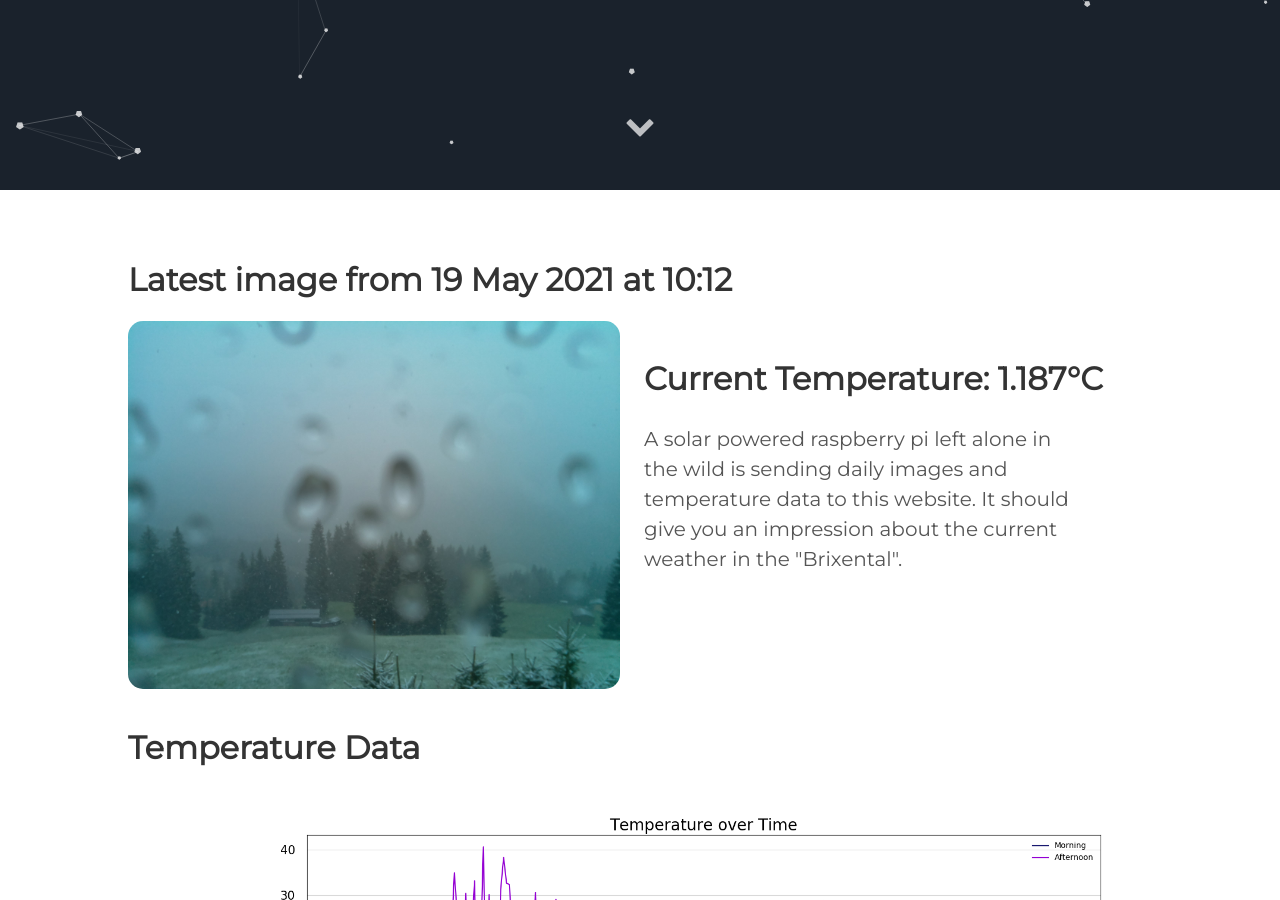
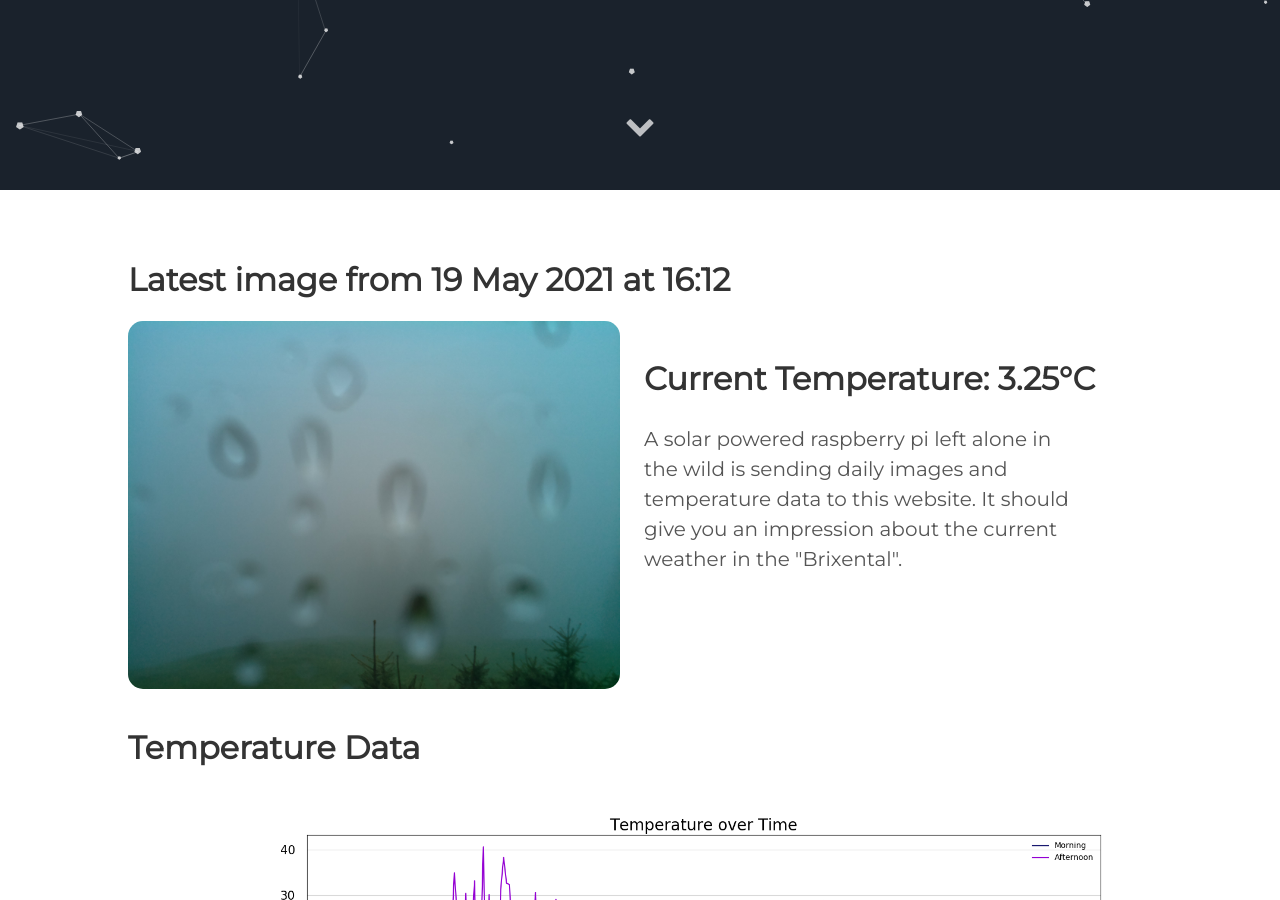
Before and after one commit to vektorious/vektorious.github.io, a Jekyll site: the page built from resources/huette.md, in a window 1280 px wide and 900 px high, scrolled down 710 px. Built offline with Jekyll 4.4.1, drawn with Linux system fonts in a browser that asks for light colours.

Commit message:
I'm a bot beep boop

```diff
--- a/resources/huette.md
+++ b/resources/huette.md
@@ -6,13 +6,13 @@ image: '/assets/img/'
 description: 'Live image from the Austrian alps'
 twitter_text: ' '
 ---
-## Latest image from 19 May 2021 at 10:12
+## Latest image from 19 May 2021 at 16:12
 <div class="huette">
   <div class="huette-image">
     <img src="{{ "/assets/img/huette.jpg" | prepend: site.baseurl }}">
   </div>
   <div class="huette-text">
-        <h2>Current Temperature: 1.187°C</h2>
+        <h2>Current Temperature: 3.25°C</h2>
         <p>A solar powered raspberry pi left alone in the wild is sending daily images and temperature data to this website. It should give you an impression about the current weather in the "Brixental".</p>
 
   </div>
```
Also changed, not shown: rpi-script/2021-05-19_161117.txt (renamed from rpi-script/2021-05-19_101120.txt, +5 -5 lines), rpi-script/huette.md (+2 -2 lines), assets/img/huette.jpg, assets/img/temp_plot.png, rpi-script/temp_plot.png, 1 other file.
